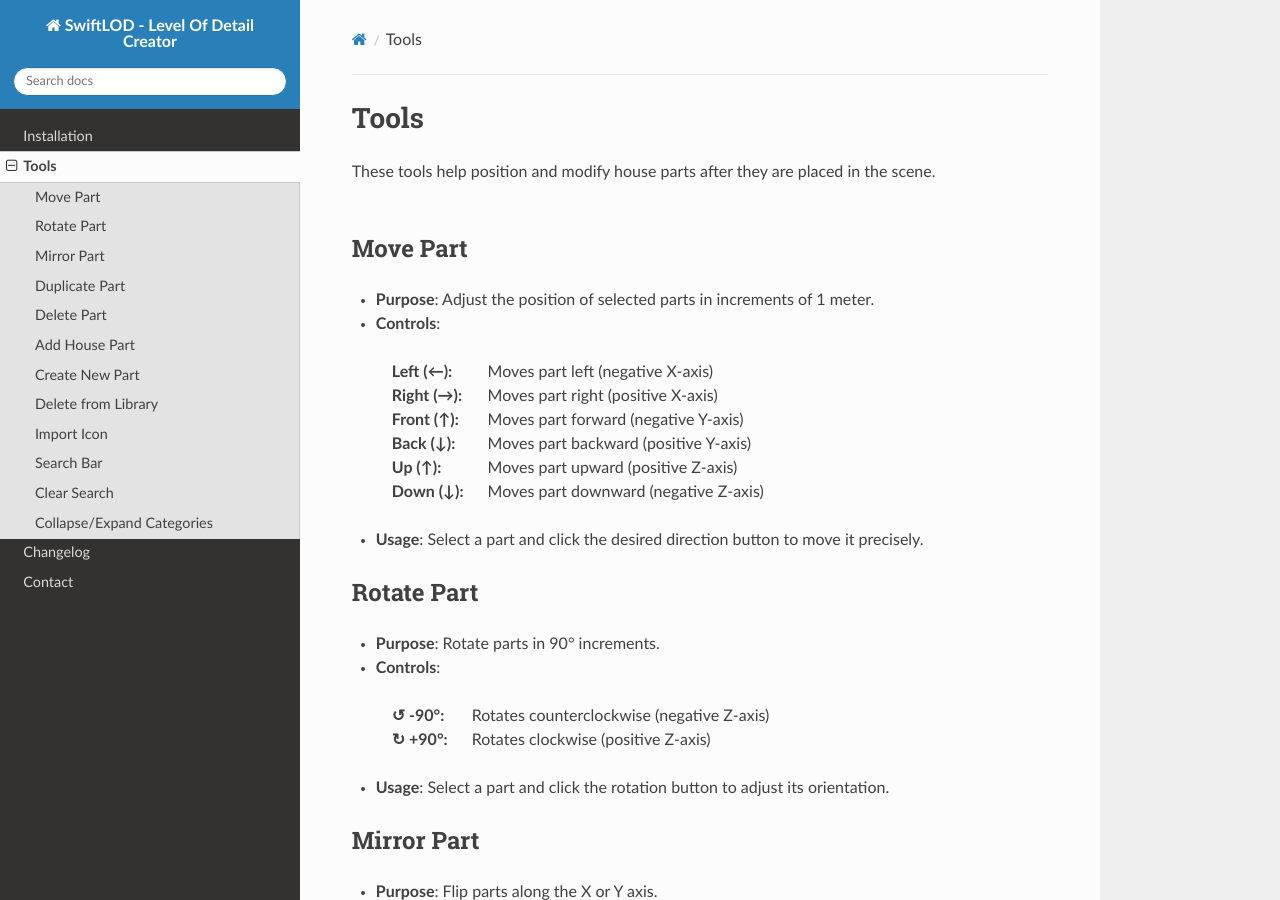
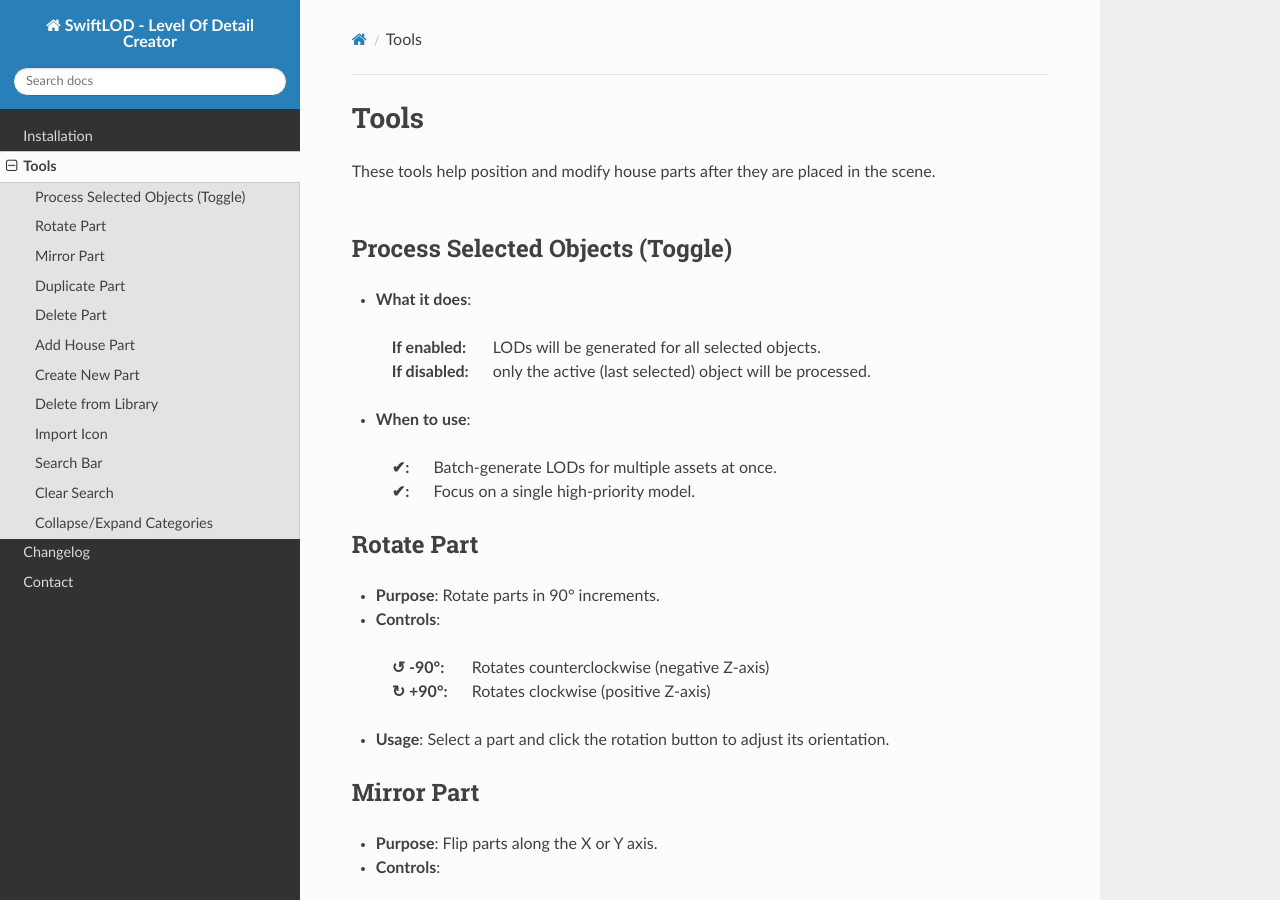
Before and after one commit to DjamelEddineX/SwiftLOD_LevelOfDetail_Maker_Docs, a Sphinx documentation site: the page built from docs/source/tools.rst, in a window 1280 px wide and 900 px high. Built offline with Sphinx 7.4.7 and the Read the Docs theme 3.1.0, drawn with Linux system fonts in a browser that asks for light colours.

Commit message:
Update tools.rst

```diff
--- a/docs/source/tools.rst
+++ b/docs/source/tools.rst
@@ -4,18 +4,15 @@
 | These tools help position and modify house parts after they are placed in the scene.
 |
 
-Move Part
+Process Selected Objects (Toggle)
 ******
 
-* **Purpose**: Adjust the position of selected parts in increments of 1 meter.
-* **Controls**:
- :**Left (←)**: Moves part left (negative X-axis)
- :**Right (→)**: Moves part right (positive X-axis)
- :**Front (↑)**: Moves part forward (negative Y-axis)
- :**Back (↓)**: Moves part backward (positive Y-axis)
- :**Up (↑)**: Moves part upward (positive Z-axis)
- :**Down (↓)**: Moves part downward (negative Z-axis)
-* **Usage**: Select a part and click the desired direction button to move it precisely.
+* **What it does**:
+ :**If enabled**: LODs will be generated for all selected objects.
+ :**If disabled**: only the active (last selected) object will be processed.
+* **When to use**:
+ :**✔**: Batch-generate LODs for multiple assets at once.
+ :**✔**: Focus on a single high-priority model.
 
 Rotate Part
 ******
```
